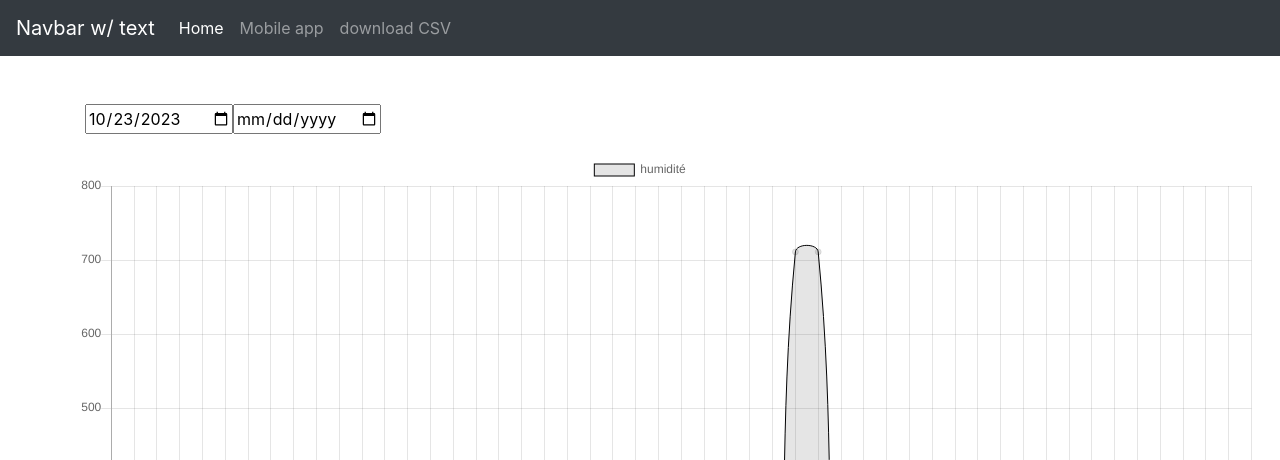
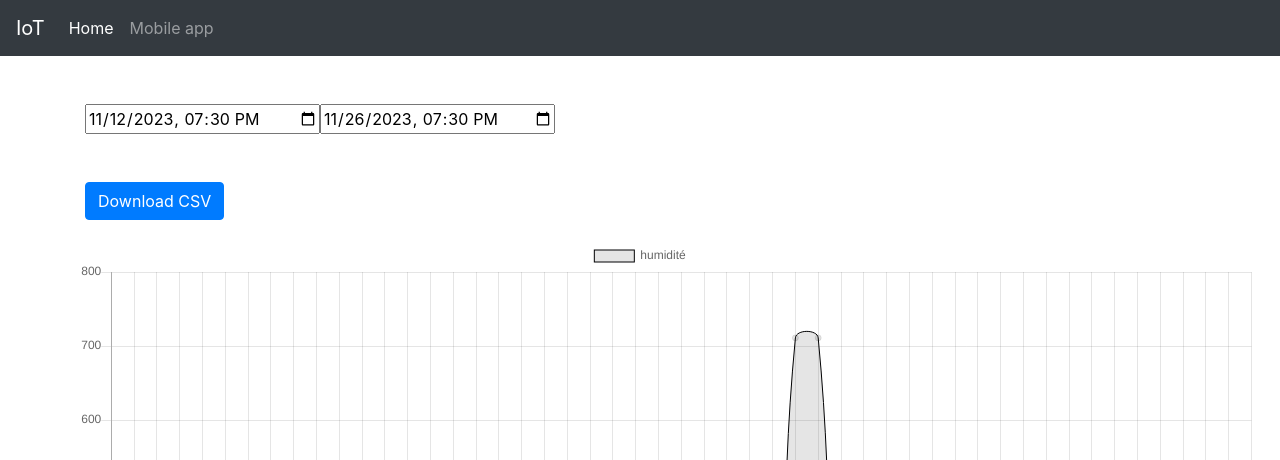
Before and after one commit to BelmirAhmed/IoT_Proj, a Django app: page /data in a window 1280 px wide. Shown: the top 460 px of the page. Run offline with Django 4.2, Linux system fonts and the light colour scheme; data comes from the database, SQL or seed files in the repository; some libraries are stand-ins or nearby versions.

Commit message:
download-csv

```diff
--- a/DHT/templates/tables.html
+++ b/DHT/templates/tables.html
@@ -16,7 +16,7 @@
     <title>Iot censor</title>
   </head>
   <nav class="navbar navbar-expand-lg navbar navbar-dark bg-dark">
-  <a class="navbar-brand" href="#">Navbar w/ text</a>
+  <a class="navbar-brand" href="#">IoT</a>
   <button class="navbar-toggler" type="button" data-toggle="collapse" data-target="#navbarText" aria-controls="navbarText" aria-expanded="false" aria-label="Toggle navigation">
     <span class="navbar-toggler-icon"></span>
   </button>
@@ -28,9 +28,7 @@
       <li class="nav-item">
         <a class="nav-link" href="#">Mobile app</a>
       </li>
-      <li class="nav-item">
-        <a class="nav-link" href="#">download CSV</a>
-      </li>
+
     </ul>
 
   </div>
@@ -49,10 +47,11 @@
 <div class="container">
 
   <div class="input-group input-daterange">
-    <input type="date"  id="startdate" value="2023-10-23" onchange="filterData()">
-    <input type="date"  id="enddate"  onchange="filterData()">
+    <input type="datetime-local"  id="startdate" value="2023-11-12T19:30" onchange="filterData()">
+    <input type="datetime-local" id="enddate" value="2023-11-26T19:30"  onchange="filterData()">
 </div>
-
+  <br></br>
+  <button class="btn btn-primary" onclick="downloadCSV()">Download CSV</button>
 </div>
 
 </div>
@@ -61,6 +60,7 @@
     <br></br>
     <canvas id="myAreaChartTemp" width="100%" height="60"></canvas>
     <script src="https://cdn.jsdelivr.net/npm/chart.js@2.9.3/dist/Chart.min.js"></script>
+
   </div>
 
   <script>
@@ -122,14 +122,13 @@
 
       function filterData(){
         const dates2 = [...dates]
-
         const  startdate =document.getElementById('startdate').value;
         const  enddate =document.getElementById('enddate').value;
         console.log(startdate);
-        //console.log(dates2)
-        const indexstartdate = dates2.indexOf(startdate);
-        //const indexstartdate = dates2.indexOf('Nov. 20, 2023,6:50p.m');
-        console.log(indexstartdate)
+        console.log(dates2)
+        const indexstartdate = dates2.indexOf(startdate.value);
+
+        //console.log(indexstartdate)
 
         if (indexstartdate !== -1) {
              console.log("Element found at index:", indexstartdate);
@@ -139,6 +138,24 @@
 
       }
 
+      // downloadCSV
+      function downloadCSV() {
+    fetch('/download_csv/')  // Replace with your actual URL
+        .then(response => response.text())
+        .then(csvContent => {
+            const blob = new Blob([csvContent], { type: 'text/csv' });
+            const url = URL.createObjectURL(blob);
+
+            const a = document.createElement('a');
+            a.href = url;
+            a.download = 'dht.csv';
+            document.body.appendChild(a);
+            a.click();
+            document.body.removeChild(a);
+            URL.revokeObjectURL(url);
+        })
+        .catch(error => console.error('Error downloading CSV:', error));
+}
 
   </script>
 </div>
--- a/projet/urls.py
+++ b/projet/urls.py
@@ -20,4 +20,5 @@ from django.urls import path,include
 urlpatterns = [
     path('admin/', admin.site.urls),
     path('', include('DHT.urls')),
+
 ]
```
